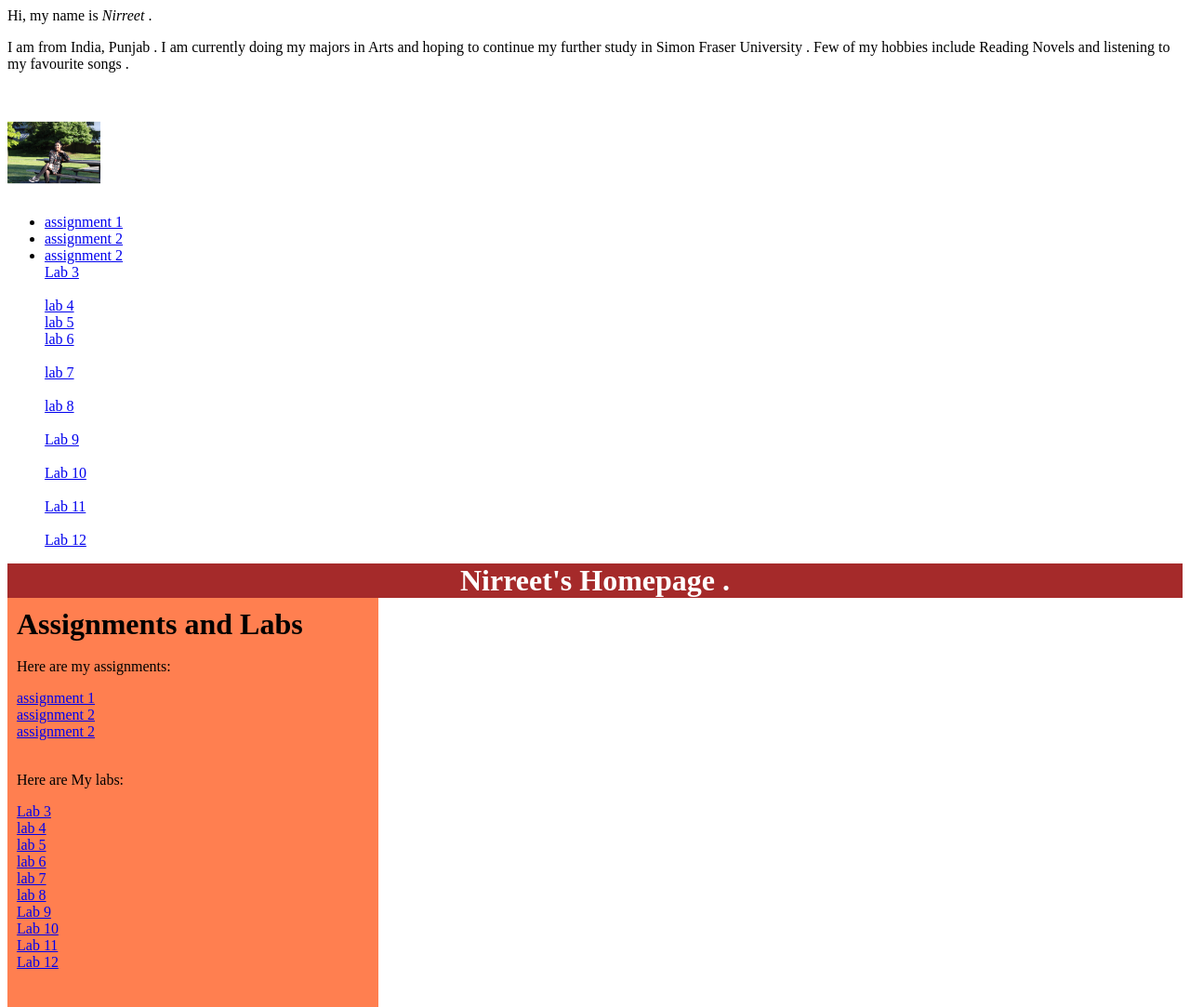
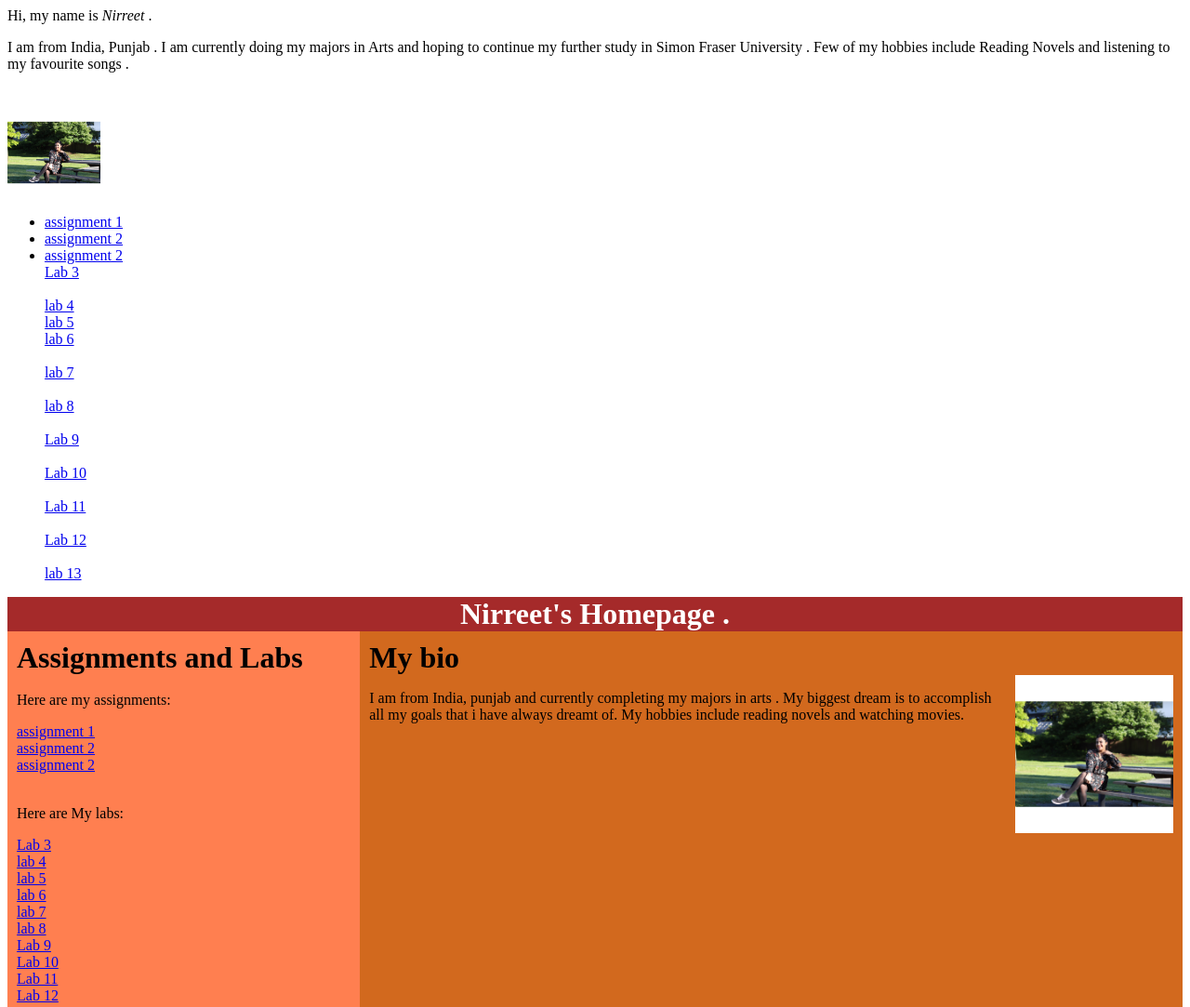
Before and after one commit to nirreet/csci-165, a plain HTML site: page index.html in a window 1280 px wide. Shown: the top 1083 px of the page at 93% size. Drawn offline with Linux system fonts and the light colour scheme.

Commit message:
Update index.html

```diff
--- a/index.html
+++ b/index.html
@@ -33,13 +33,15 @@ Here are my assignments:
 <a href="./Lab11/Lab11.html"> Lab 11 </a>
 <br> </br>
 <a href="./lab12.html"> Lab 12 </a>
+<br> </br>
+<a href="./lab13.html"> lab 13 </a>
 </ul>
 </body>
 </html>
 <html>
 <head>
 <style>
-<a href="./lab13.html"> Lab 13 </a>
+
 * {
 box-sizing: border-box;
 }
```
